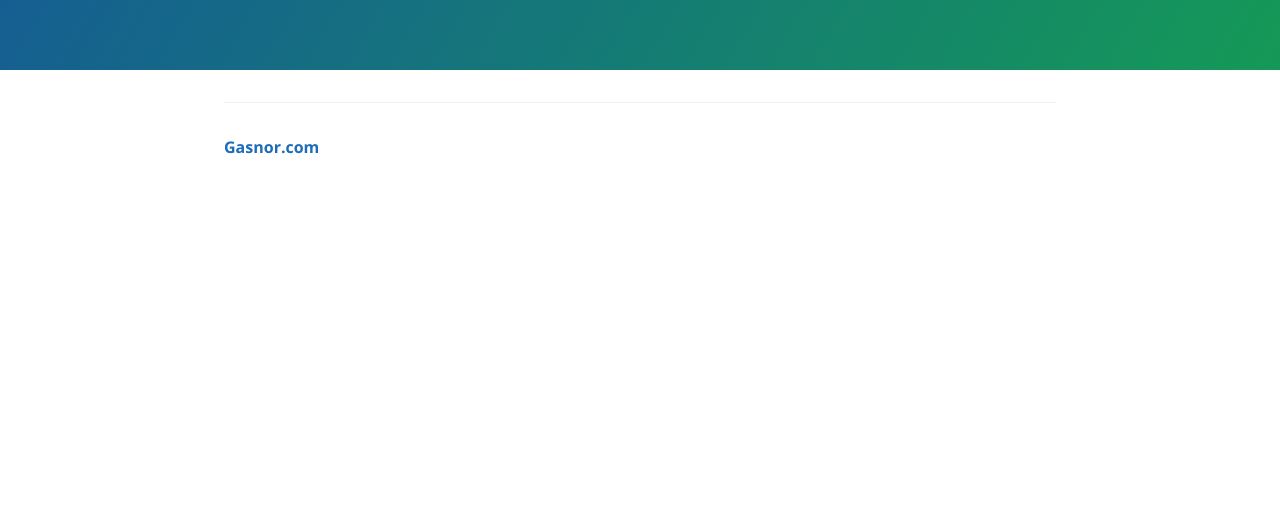
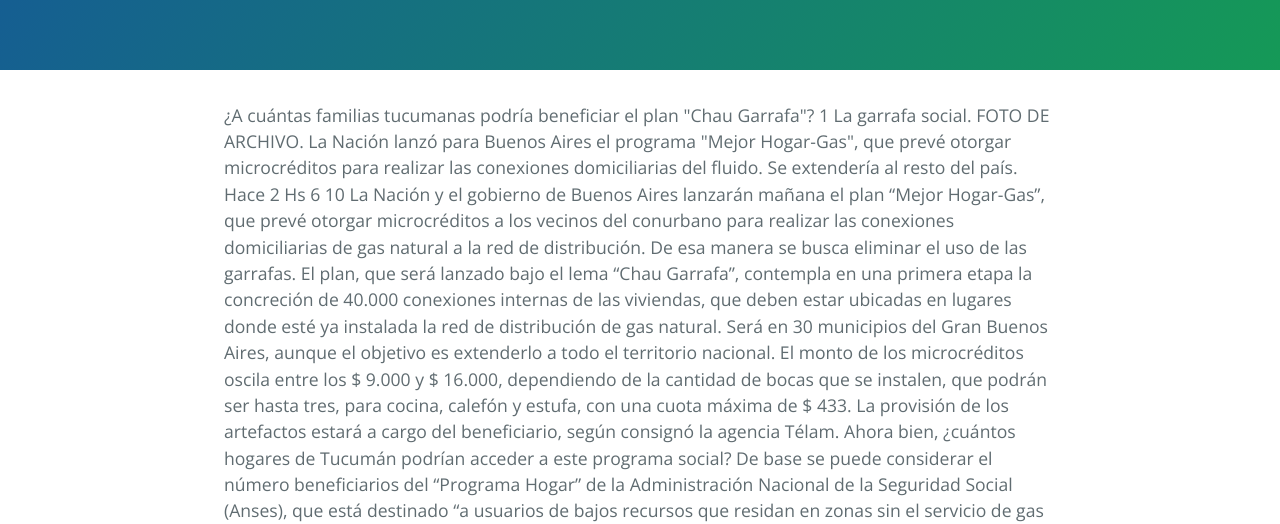
Before and after one commit to avilaroman/gasnor.com.ar, a plain HTML site: page index.html in a window 1280 px wide. Shown: the part 285-809 px from the top of the page. Drawn offline with nearby package versions, Linux system fonts and the light colour scheme.

Commit message:
articulo sin editar

```diff
--- a/index.html
+++ b/index.html
@@ -42,7 +42,25 @@ License URL: http://creativecommons.org/licenses/by/3.0/
     </section>
 
     <section class="main-content">
+    ¿A cuántas familias tucumanas podría beneficiar el plan "Chau Garrafa"?
+1
 
+La garrafa social. FOTO DE ARCHIVO.
+La Nación lanzó para Buenos Aires el programa "Mejor Hogar-Gas", que prevé otorgar microcréditos para realizar las conexiones domiciliarias del fluido. Se extendería al resto del país.
+Hace 2 Hs 6 10
+La Nación y el gobierno de Buenos Aires lanzarán mañana el plan “Mejor Hogar-Gas”, que prevé otorgar microcréditos a los vecinos del conurbano para realizar las conexiones domiciliarias de gas natural a la red de distribución. De esa manera se busca eliminar el uso de las garrafas.
+El plan, que será lanzado bajo el lema “Chau Garrafa”, contempla en una primera etapa la concreción de 40.000 conexiones internas de las viviendas, que deben estar ubicadas en lugares donde esté ya instalada la red de distribución de gas natural. Será en 30 municipios del Gran Buenos Aires, aunque el objetivo es extenderlo a todo el territorio nacional.
+El monto de los microcréditos oscila entre los $ 9.000 y $ 16.000, dependiendo de la cantidad de bocas que se instalen, que podrán ser hasta tres, para cocina, calefón y estufa, con una cuota máxima de $ 433. La provisión de los artefactos estará a cargo del beneficiario, según consignó la agencia Télam.
+
+Ahora bien, ¿cuántos hogares de Tucumán podrían acceder a este programa social? De base se puede considerar el número beneficiarios del “Programa Hogar” de la Administración Nacional de la Seguridad Social (Anses), que está destinado “a usuarios de bajos recursos que residan en zonas sin el servicio de gas natural por redes o que no se encuentren conectados a la red de distribución domiciliaria de gas”. El subsidio es para la compra de la garrafa social, que en la provincia alcanza a 80.220 familias.
+De acuerdo con los datos del organismo oficial, se destinan $ 230 por hogar en el territorio nacional.
+Condiciones del programa “Mejor Hogar-Gas”
+- Podrán solicitar el crédito familias con ingresos totales de hasta $ 24.180, monto que equivale a tres salarios mínimos vitales y móviles, y que pueden ser formales o informales. Su devolución se hará en 60 cuotas fijas mensuales, que serán abonadas en una misma boleta junto con el monto del consumo de gas, a través de una caja de ahorro del Banco Hipotecario abierta especialmente.
+- Para la conexión de una boca interna el préstamo será de $ 9.938,40, con una cuota de devolución mensual de $ 257; para dos bocas, asciende a $ 14.299,20, con una cuota mensual de $ 370, y para tres bocas, el crédito será de $ 16.735,95, y cuota de $ 433.
+- El préstamo comenzará a pagarse recién cuando la obra esté terminada, en un plazo de cinco años que no podrá ser cancelado anticipadamente. La tasa de interés fija es del 16% y el costo financiero total asciende al 18,3%.
+- Los trabajos serán realizados por gasistas matriculados, a quienes los beneficiarios deberán elegir de una lista proporcionada por el programa “Procrear”, donde se encuentra incluido el plan “Mejor Hogar-Gas”. Sus honorarios y los materiales serán abonados directamente por Procrear una vez concluida la obra.
+- Los solicitantes deberán tener entre 18 y 69 años, sin antecedentes negativos en el sistema financiero, y la gestión del crédito no requiere de gestores intermediarios, ya que la inscripción deberá hacerse a través de internet en la web del Programa Procrear, en la dirección www.argentina.gob.ar/mejorhogar/gas.
+- Para su financiamiento, se ha previsto durante este año una inversión de $ 1.850 millones, en tanto que para los futuros ejercicios se incluirán los montos en el Presupuesto Nacional, según indicaron fuentes del Ministerio del Interior nacional.
 
       <footer class="site-footer">
         <span class="site-footer-owner"><a href="https://gasnor.com">Gasnor.com</a></span>
```
